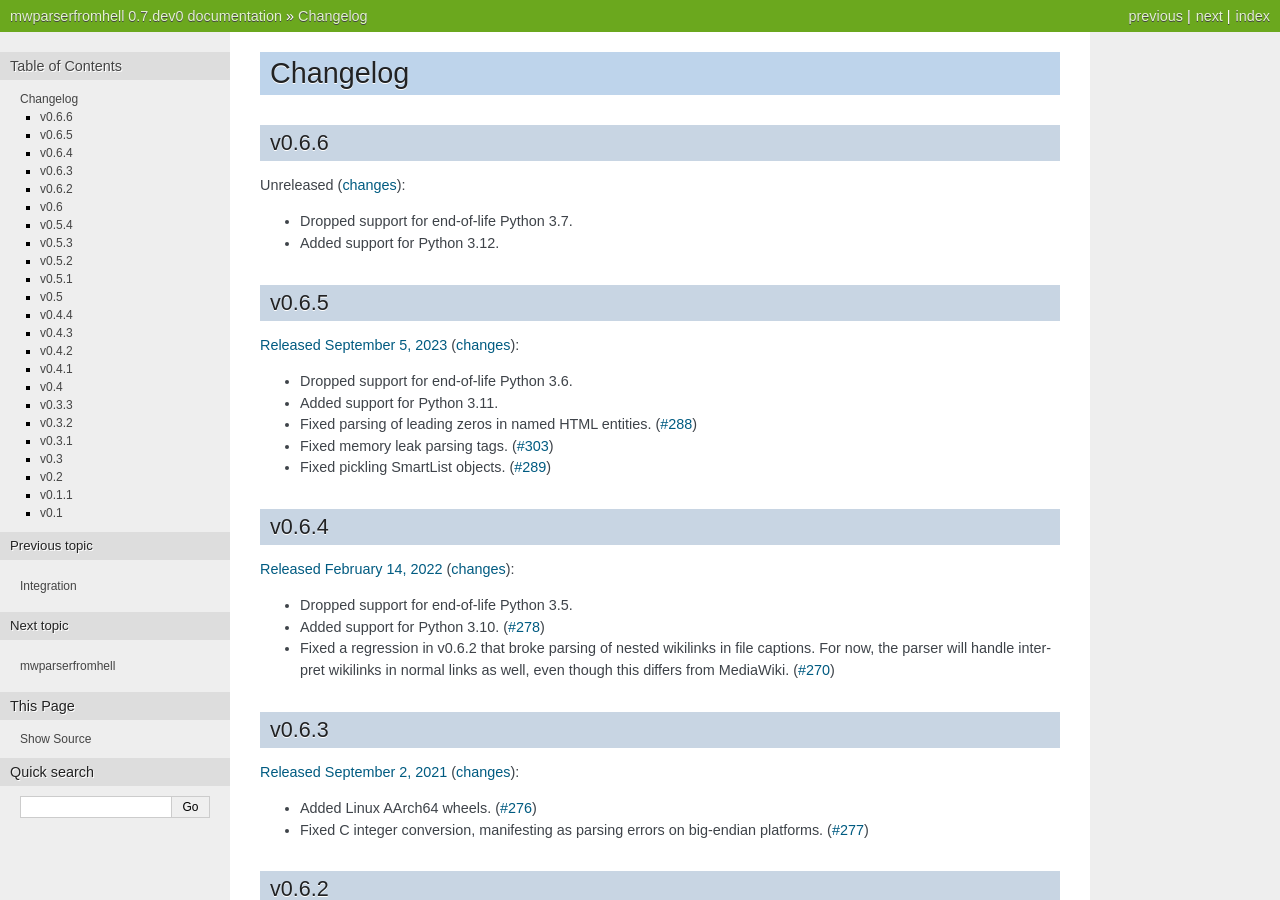
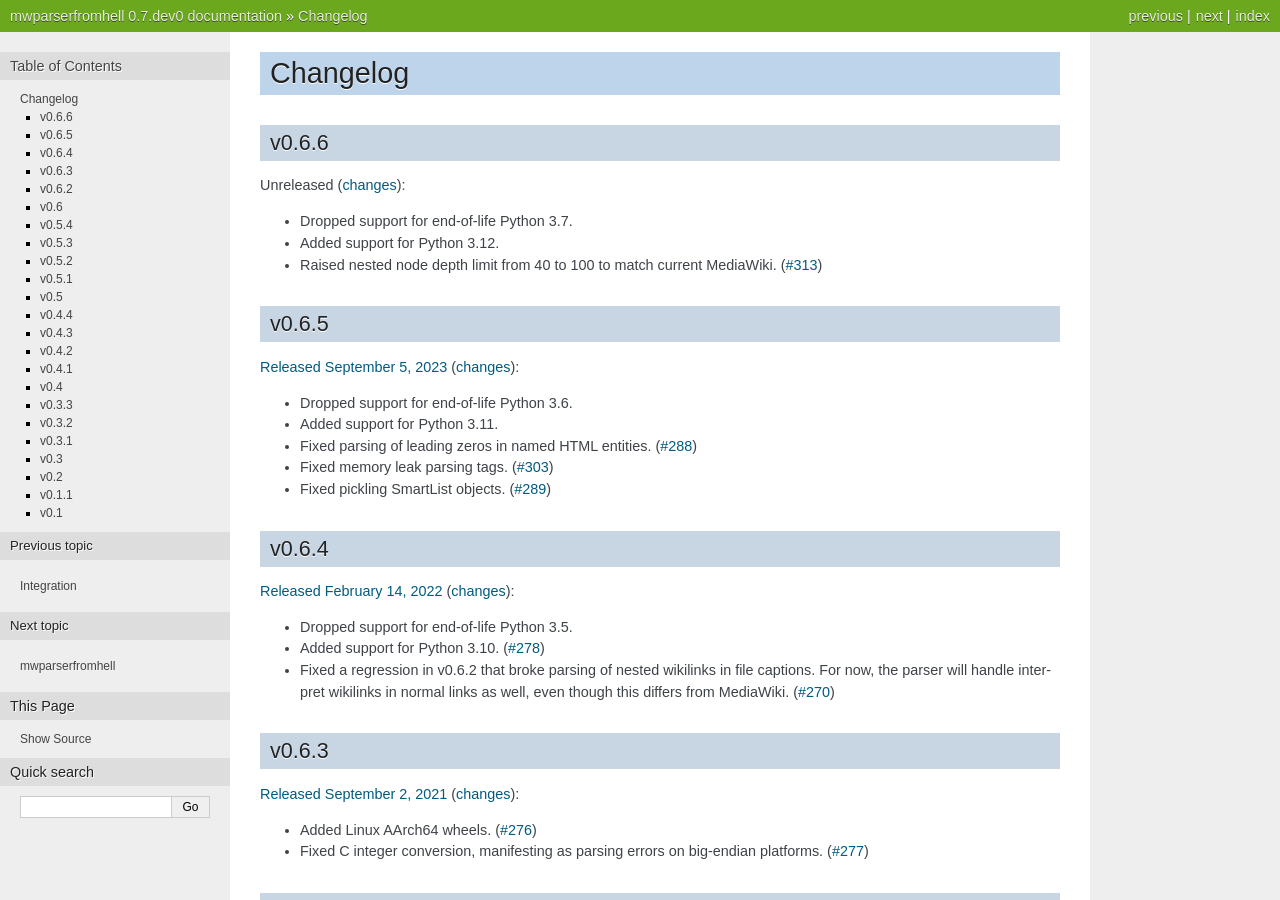
Before and after one commit to earwig/mwparserfromhell, a Sphinx documentation site: the page built from docs/changelog.rst, in a window 1280 px wide and 900 px high. Built offline with Sphinx 7.4.7, drawn with Linux system fonts in a browser that asks for light colours.

Commit message:
Update changelog

```diff
--- a/docs/changelog.rst
+++ b/docs/changelog.rst
@@ -9,6 +9,8 @@
 
 - Dropped support for end-of-life Python 3.7.
 - Added support for Python 3.12.
+- Raised nested node depth limit from 40 to 100 to match current MediaWiki.
+  (`#313 <https://github.com/earwig/mwparserfromhell/issues/313>`_)
 
 v0.6.5
 ------
```
Also changed, not shown: 1 other file.
